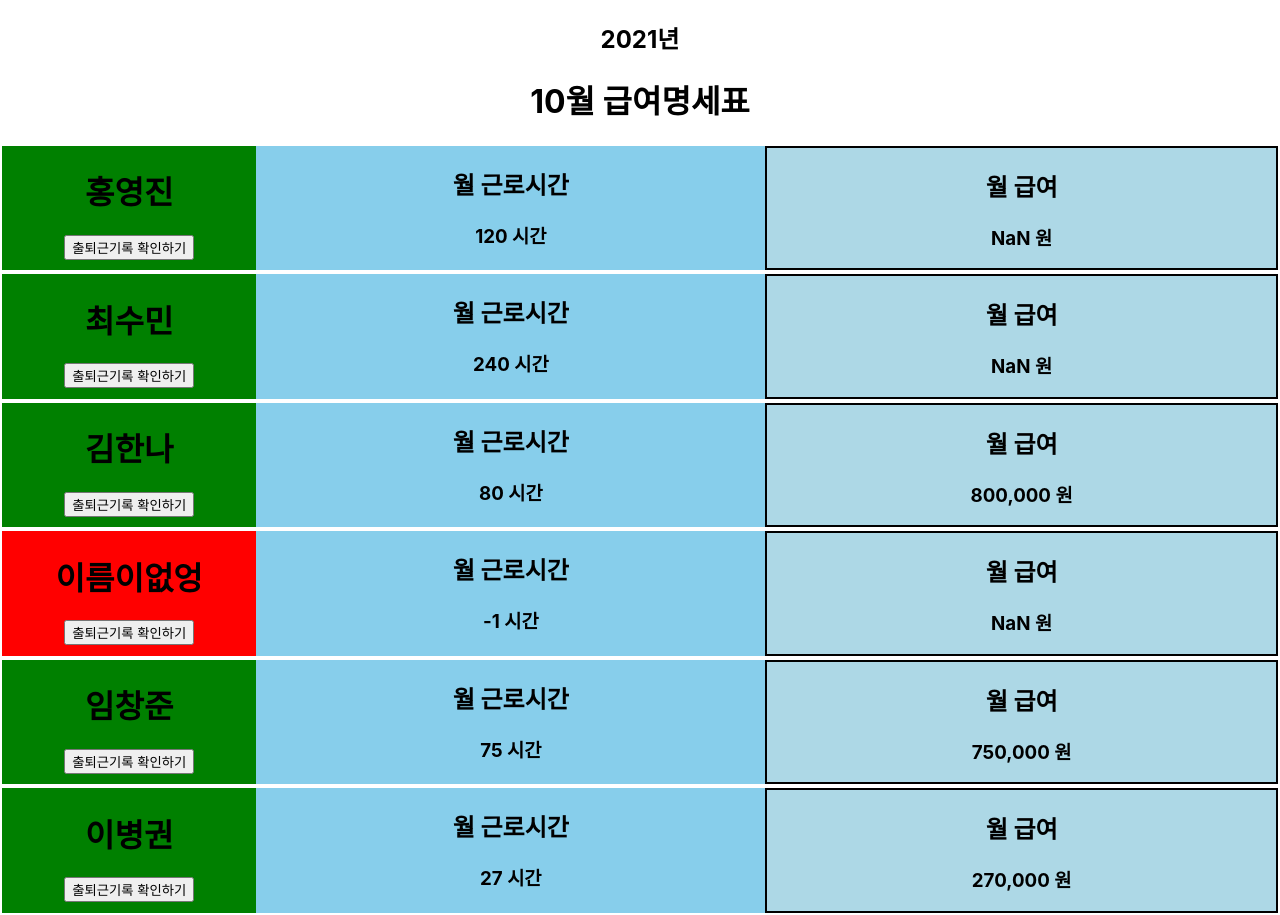
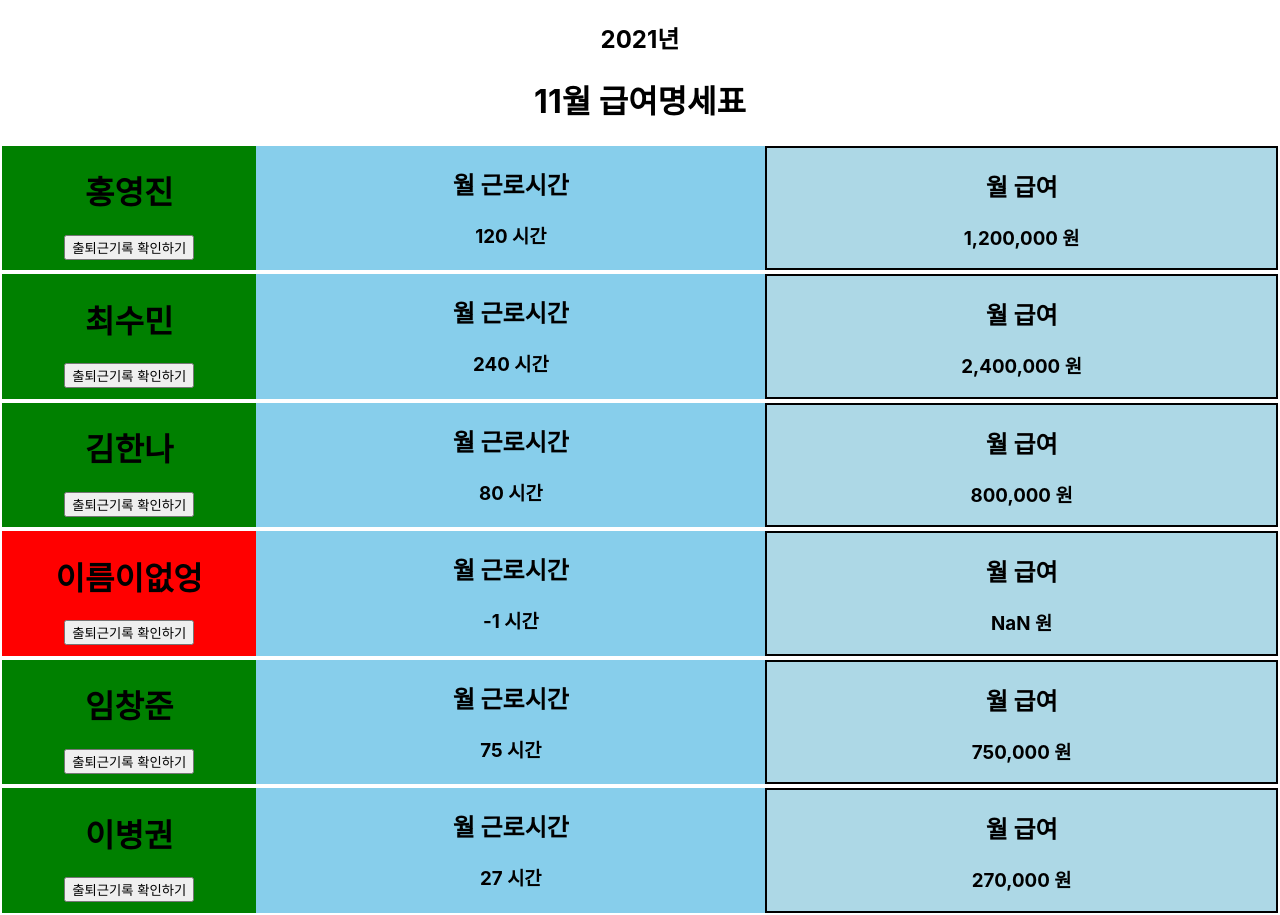
Before and after one commit to HONGVELOPER/db_movie, a React (Create React App) app: page /salary in a window 1280 px wide. Built offline with nearby package versions, Linux system fonts and the light colour scheme.

Commit message:
Fix SalaryPage

```diff
--- a/src/pages/choi/SalaryPage.js
+++ b/src/pages/choi/SalaryPage.js
@@ -12,6 +12,7 @@ const SalaryPage = () => {
 
   const year = new Date().getFullYear();
   const month = new Date().getMonth();
+  const today = new Date().toDateString();
 
   // ! 최저시급 api 로 가져오게 할 예정. https://www.data.go.kr/data/15068774/fileData.do#/API%20%EB%AA%A9%EB%A1%9D/GETuddi%3Ad1e3f9de-a67c-498c-b010-b1c85ae2301e
   // const minWage = fetch();
@@ -20,16 +21,16 @@ const SalaryPage = () => {
   return (
     <div className="App">
       <h2>{year}년</h2>
-      <h1>{month}월 급여명세표</h1>
+      {/* // ? 월은 0월부터 시작한다 ;; https://developer.mozilla.org/ko/docs/Web/JavaScript/Reference/Global_Objects/Date/getMonth */}
+      <h1>{month + 1}월 급여명세표</h1>
+
       {dummyData.map((Element) => (
-        <SalaryItem name={Element.name} workingHours={Element.workingHours} />
+        <SalaryItem name={Element.name} workingHours={Element.workingHours} minWage={minWage} />
       ))}
-
       <SalaryItem name="김한나" workingHours={80} minWage={minWage} />
       <SalaryItem />
       <SalaryItem name="임창준" workingHours={75} minWage={minWage} />
       <SalaryItem name="이병권" workingHours={27} minWage={minWage} />
-
       {/* <h1>월급 계산</h1> */}
     </div>
   );
```
